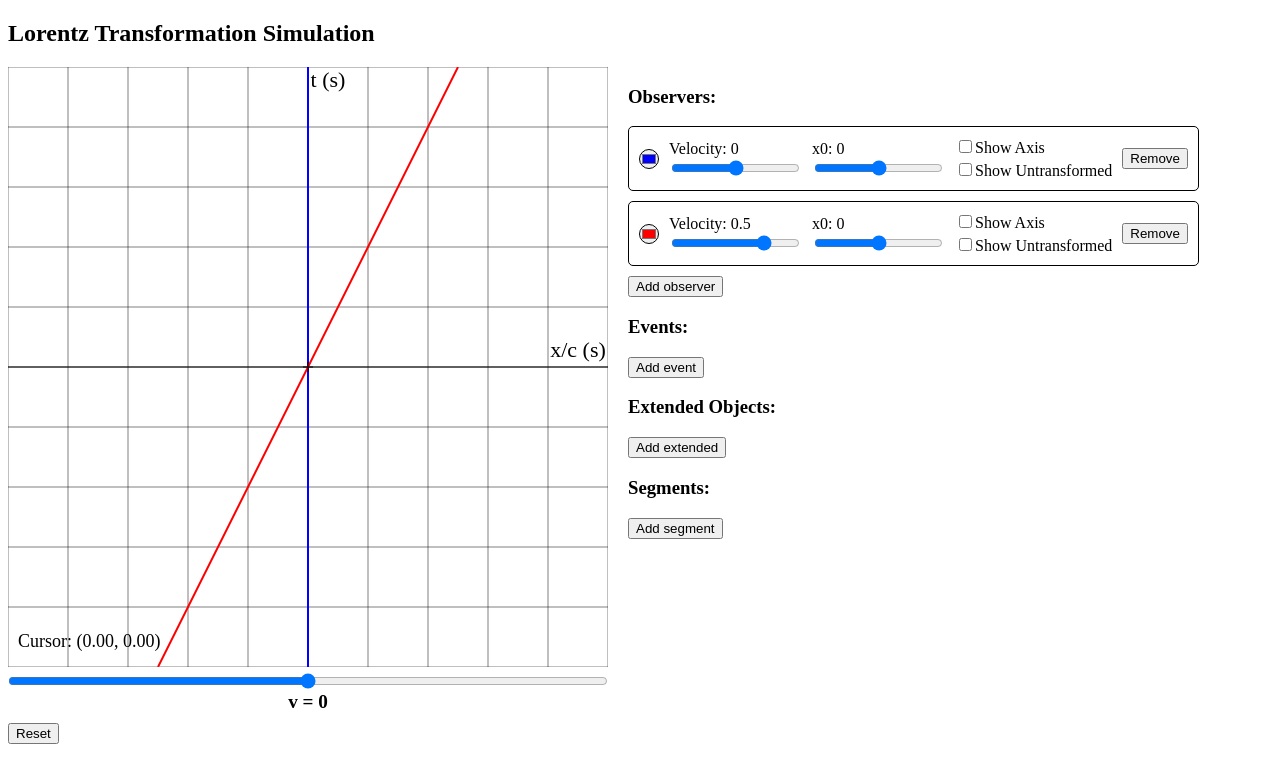
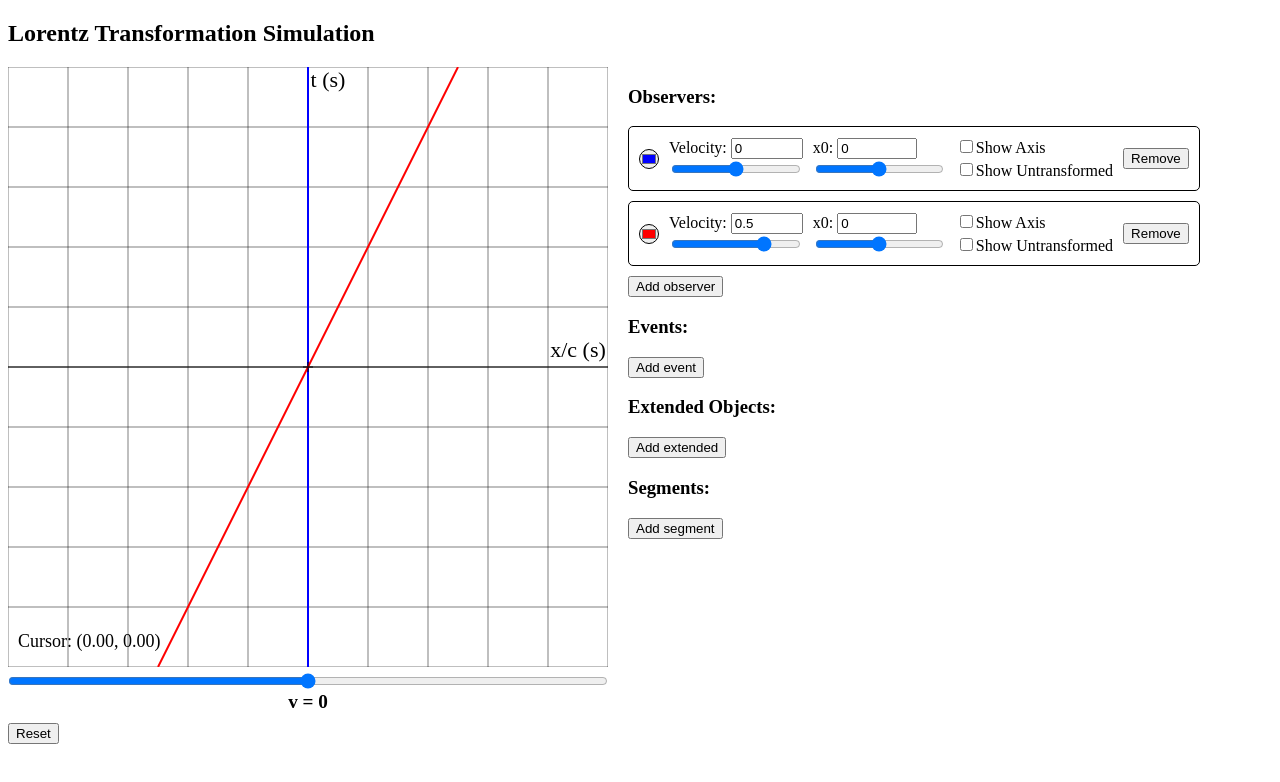
Before and after one commit to JChoquette/sr-graph-app, a React (Vite) app: page / in a window 1280 px wide. Shown: the top 782 px of the page. Built offline with nearby package versions, Linux system fonts and the light colour scheme.

Commit message:
Added input in addition to slider for numerical values

```diff
--- a/SRGraph.jsx
+++ b/SRGraph.jsx
@@ -325,7 +325,13 @@ const ItemControls = ({type,items,addItem,updateItem,removeItem}) => {
 const ItemInput = ({type, item,updateItem,name,label}) =>{
     return(
         <div class="input-slider">
-            <span> {label}: {item[name]}</span>
+            <span> {label}: <input
+                type="number"
+                min={input_ranges[name].min}
+                max={input_ranges[name].max}
+                step={0.1} value={item[name]}
+                onChange={(e) => updateItem(type, item.id, name, e.target.value)}
+            /></span>
             <input
                 type="range"
                 min={input_ranges[name].min}
```
